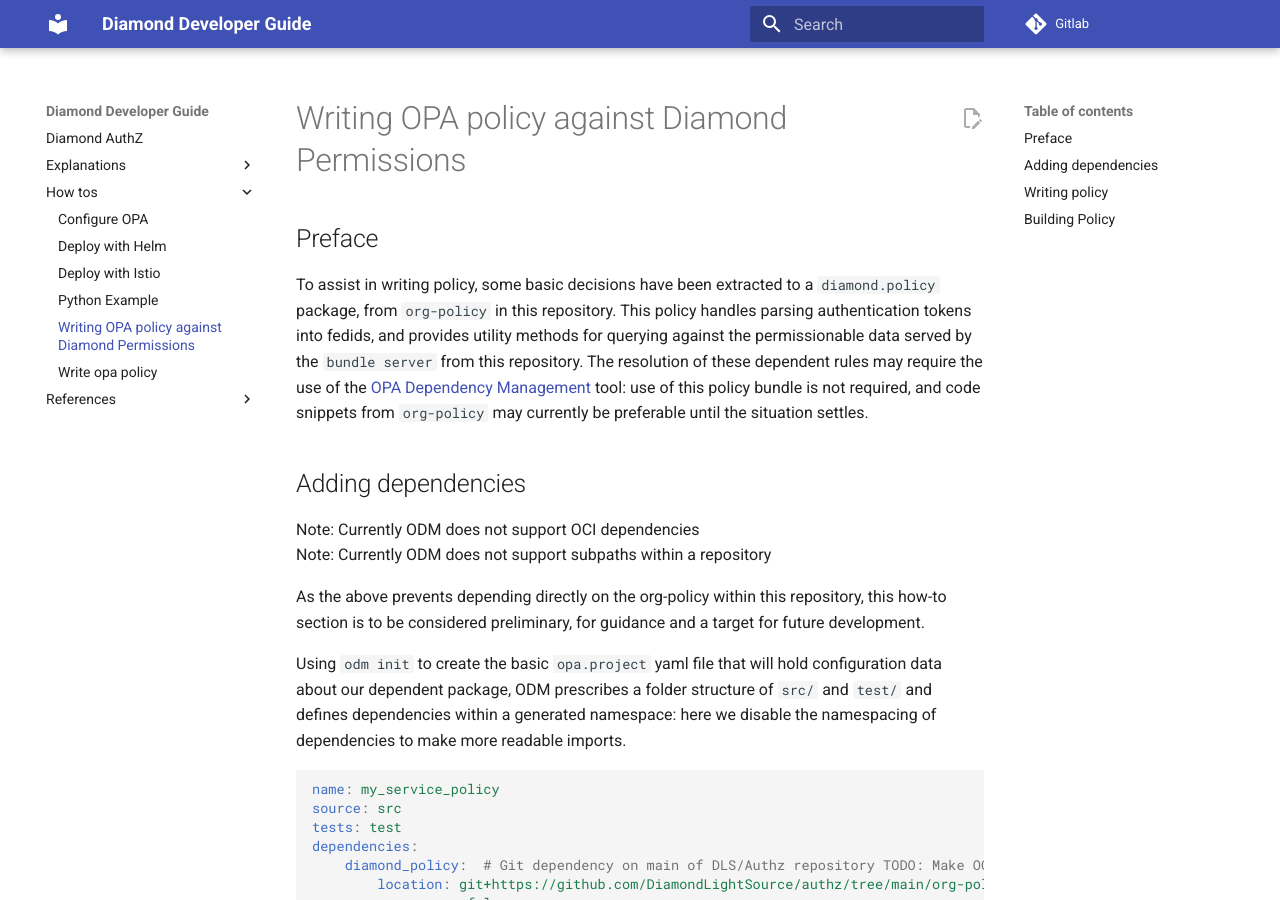
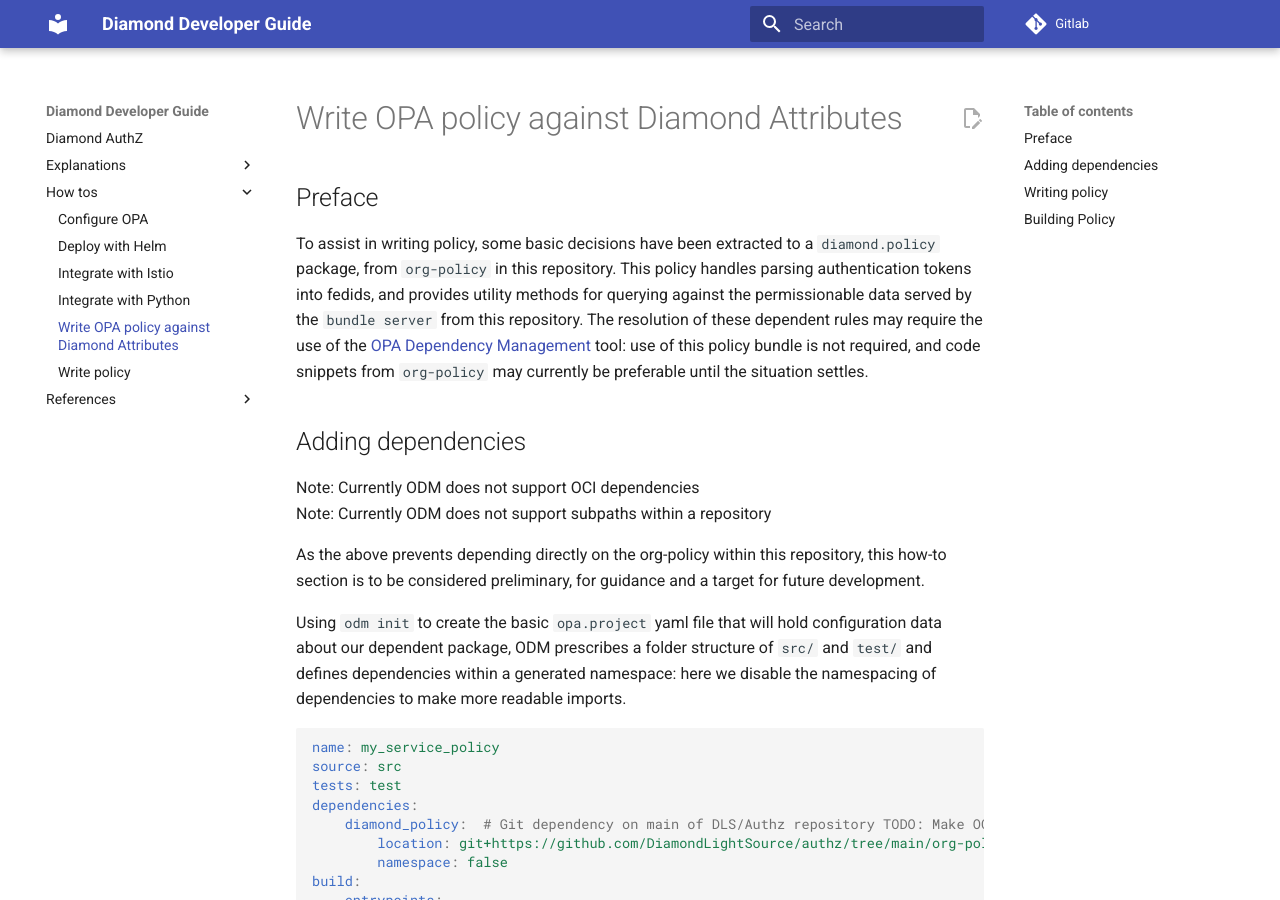
Before and after one commit to DiamondLightSource/authz, an MkDocs documentation site: the page built from docs/how-tos/use-diamond-attributes.md, in a window 1280 px wide and 900 px high. Built offline with MkDocs 1.6.1 and Material for MkDocs 9.7.7, drawn with Linux system fonts in a browser that asks for light colours; some of the changed text lies outside the part shown.

Commit message:
Make how-to naming consistent

````diff
--- a/docs/how-tos/deploy-with-istio.md
+++ b/docs/how-tos/integrate-istio.md
@@ -1,4 +1,4 @@
-# Deploy with Istio
+# Integrate with Istio
 
 ## Preface
 
--- a/docs/how-tos/python-example.md
+++ b/docs/how-tos/integrate-python.md
@@ -1,4 +1,4 @@
-# Python Example
+# Integrate with Python
 
 ## Preface
 
@@ -19,7 +19,7 @@ sequenceDiagram
     end
 ```
 
-However, as Authorization without trusted Authentication information is effectively useless, the `fastapi-opa` middleware moves this Authentication layer into the service application, giving the full sequence diagram below. While less involved than the full sequence diagram using [the Istio Service Mesh](deploy-with-istio.md), note that the total activation of the service that is to be deployed is larger, more involved and requires handling of the OAuth client-secret for Authentication.
+However, as Authorization without trusted Authentication information is effectively useless, the `fastapi-opa` middleware moves this Authentication layer into the service application, giving the full sequence diagram below. While less involved than the full sequence diagram using [the Istio Service Mesh](integrate-istio.md) note that the total activation of the service that is to be deployed is larger, more involved and requires handling of the OAuth client-secret for Authentication.
 
 ```mermaid
 sequenceDiagram
--- a/docs/how-tos/use-permissionables.md
+++ b/docs/how-tos/use-diamond-attributes.md
@@ -1,4 +1,4 @@
-# Writing OPA policy against Diamond Permissions
+# Write OPA policy against Diamond Attributes
 
 ## Preface
 
@@ -80,4 +80,4 @@ This allows a user on a session to both see all the files on that session and do
 
 Note: ODM does not currently have a github action
 
-When building policy manually, first run `odm update`, which fetches all dependencies, then proceed as described in the [writing policy docs](write-opa-policy.md)
+When building policy manually, first run `odm update`, which fetches all dependencies, then proceed as described in the [writing policy docs](write-policy.md)
--- a/docs/how-tos/write-opa-policy.md
+++ b/docs/how-tos/write-policy.md
@@ -1,4 +1,4 @@
-# Writing OPA policy
+# Write policy
 
 ## Preface
 
````
Also changed, not shown: docs/how-tos/configure-opa.md (+1 -1 lines), docs/index.md (+4 -4 lines).
